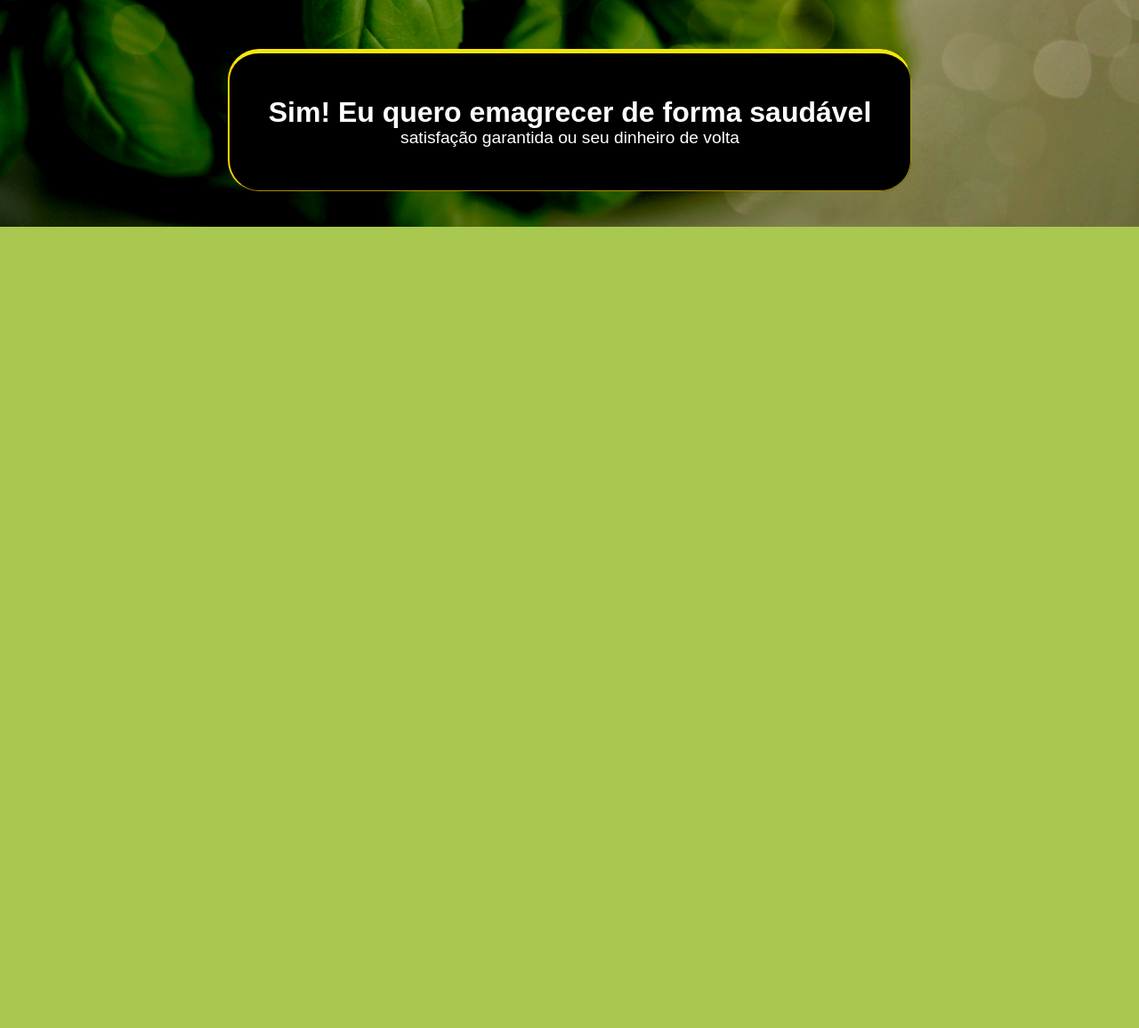
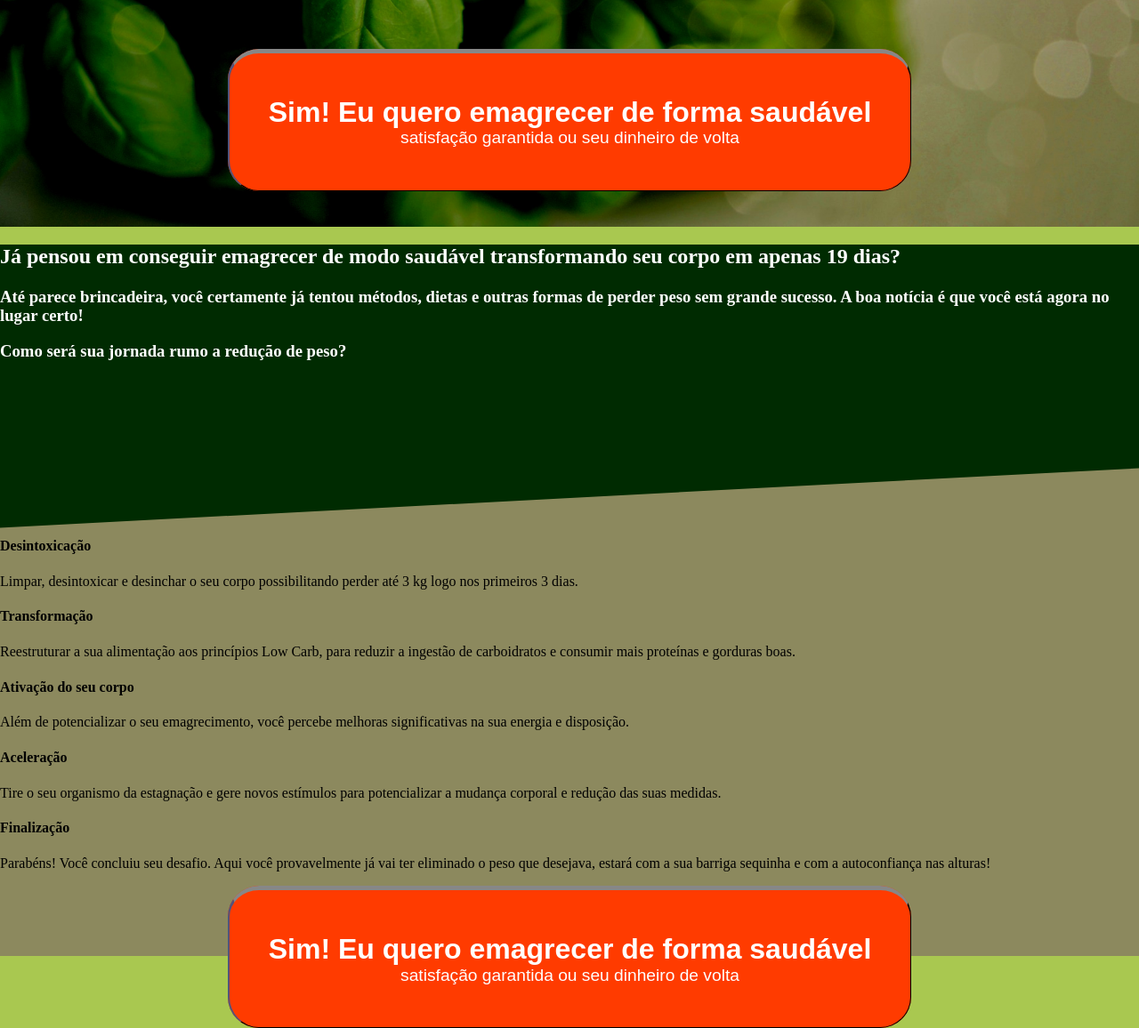
Before and after one commit to UalasLima/pagina_de_vendas, a plain HTML site: page index.html in a window 1280 px wide. Shown: the part 545-1701 px from the top of the page at 89% size. Before the commit the page ends 800 px from the top, so only its background shows below. Drawn offline with Linux system fonts and the light colour scheme.

Commit message:
Seção principal pronta começando seção 2

```diff
--- a/css/estilo.css
+++ b/css/estilo.css
@@ -47,12 +47,12 @@ hgroup#copy-principal {
 section h1 {
     color: white;
     text-align: center;
-    font-size: 5vw;
-    text-shadow: 2px 2px 5px orange;
+    font-size: 5.5vw;
+    text-shadow: 2px 2px 4px #ff3900;
     margin: 0;
 }
 section h2#headline {
-    color: #f5e60a;
+    color: yellow;
     text-align: center;
     font-size: 3vw;
     text-shadow: 5px 5px 10px green;
@@ -61,45 +61,70 @@ section h2#headline {
 section h2#sub-headline {
     color: white;
     text-align: center;
-    font-size: 5vw;
-    text-shadow: 2px 2px 5px orange;
+    font-size: 5.5vw;
+    text-shadow: 2px 2px 4px #ff3900;
     margin: 0;
 }
 
-section#principal button, a {
+button.botao_acao, a.link_acao {
     width:60vw;
     height: 20vh;
     display: block;
     margin-left: auto;
     margin-right: auto;
     border-radius: 35px;
-    background-color: black;
+    background-color: #ff3b00;
     padding: 0;
     border-top-width: 5px;
-    border-top-color: #f5e60a;
+    border-top-color: #333333;
     border-left-width: 2px;
-    border-left-color: #ffd300;
+    border-left-color: #1a1a26ff;
     border-bottom-width: 1px;
-    border-bottom-color: #ffd300;
+    border-bottom-color: #1a1a26ff;
     border-right-width: 1px;
-    border-right-color: #f5e60a;
+    border-right-color: #333333;
 }
-section#principal button:hover   h3 {
+button.botao_acao:hover   h3 {
    font-size: 2.47vw;
 }
-section#principal button:hover span {
+button.botao_acao:hover span {
     font-size: 1.47vw;
  }
-section#principal a {
+a.link_acao {
     text-decoration: none;
 }
-section#principal h3 {
+section#principal h3, .botao_acao h3 {
     color: white;
     font-size: 2.5vw;
     padding: 0;
     margin: 0;
 }
-section#principal span {
+section#principal span, .botao_acao span {
     color: white;
     font-size: 1.5vw;
 }
+
+
+/* Segunda seção */
+section#secao_dois {
+    background-color: #8c895e;
+    height: 100vh;
+    width: 100%;
+    margin-top: 20px;
+}
+div#cabecalho_secao_dois {
+    background-color: #002b01;
+    height: 25vh;
+    z-index: 1;
+    position: relative;
+    color: white;
+}
+div#cabecalho_secao_dois_inclinacao {
+    position: relative;
+    background-color: #002b01;
+    transform: skewy(-3deg);
+    height: 20vh;
+    margin-top: -75px;
+    margin-bottom: 45px;
+    z-index: 0;
+}
--- a/index.html
+++ b/index.html
@@ -27,7 +27,42 @@
                     </div>
                 </div>
 
-                <a href="https://go.hotmart.com/O62237983Y?dp=1"><button type="button"><h3>Sim! Eu quero emagrecer de forma saudável</h3><span>satisfação garantida ou seu dinheiro de volta</span></button></a>
+                <a href="https://go.hotmart.com/O62237983Y?dp=1" class="link_acao"><button type="button" class="botao_acao"><h3>Sim! Eu quero emagrecer de forma saudável</h3><span>satisfação garantida ou seu dinheiro de volta</span></button></a>
+            </section>
+
+            <section id="secao_dois">
+                <div id="cabecalho_secao_dois">
+                    <h2>Já pensou em conseguir emagrecer de modo saudável transformando seu corpo em apenas 19 dias?</h2>
+                    <h3>Até parece brincadeira, você certamente já tentou métodos, dietas e outras formas de perder peso sem grande sucesso. A boa notícia é que você está agora no lugar certo!</h3>
+                    <h3>Como será sua jornada rumo a redução de peso?</h3>
+                </div>
+                <div id="cabecalho_secao_dois_inclinacao"></div>
+                <div class="banner" id="banner1">
+                    <h4>Desintoxicação</h4>
+                    <p>Limpar, desintoxicar e desinchar o seu corpo possibilitando perder até 3 kg logo nos primeiros 3 dias.</p>
+                </div>
+
+                <div class="banner" id="banner2">
+                    <h4>Transformação</h4>
+                    <p>Reestruturar a sua alimentação aos princípios Low Carb, para reduzir a ingestão de carboidratos e consumir mais proteínas e gorduras boas.</p>
+                </div>
+
+                <div class="banner" id="banner3">
+                    <h4>Ativação do seu corpo</h4>
+                    <p>Além de potencializar o seu emagrecimento, você percebe melhoras significativas na sua energia e disposição.</p>
+                </div>
+
+                <div class="banner" id="banner4">
+                    <h4>Aceleração</h4>
+                    <p>Tire o seu organismo da estagnação e gere novos estímulos para potencializar a mudança corporal e redução das suas medidas.</p>
+                </div>
+
+                <div class="banner" id="banner5">
+                    <h4>Finalização</h4>
+                    <p>Parabéns! Você concluiu seu desafio. Aqui você provavelmente já vai ter eliminado o peso que desejava, estará com a sua barriga sequinha e com a autoconfiança nas alturas!</p>
+                </div>
+
+                <a href="https://go.hotmart.com/O62237983Y?dp=1" class="link_acao"><button type="button" class="botao_acao"><h3>Sim! Eu quero emagrecer de forma saudável</h3><span>satisfação garantida ou seu dinheiro de volta</span></button></a>
             </section>
 
         </div>
```
